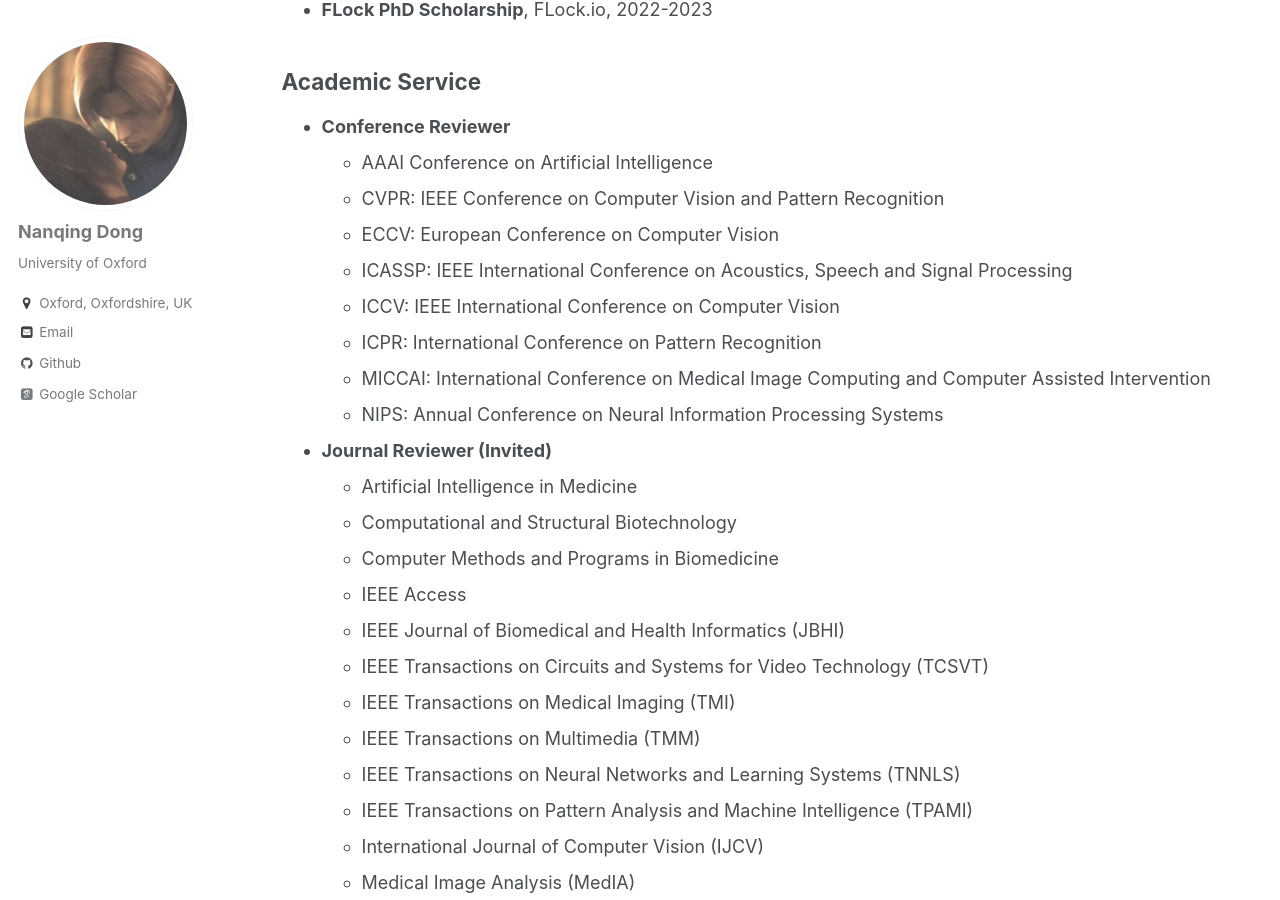
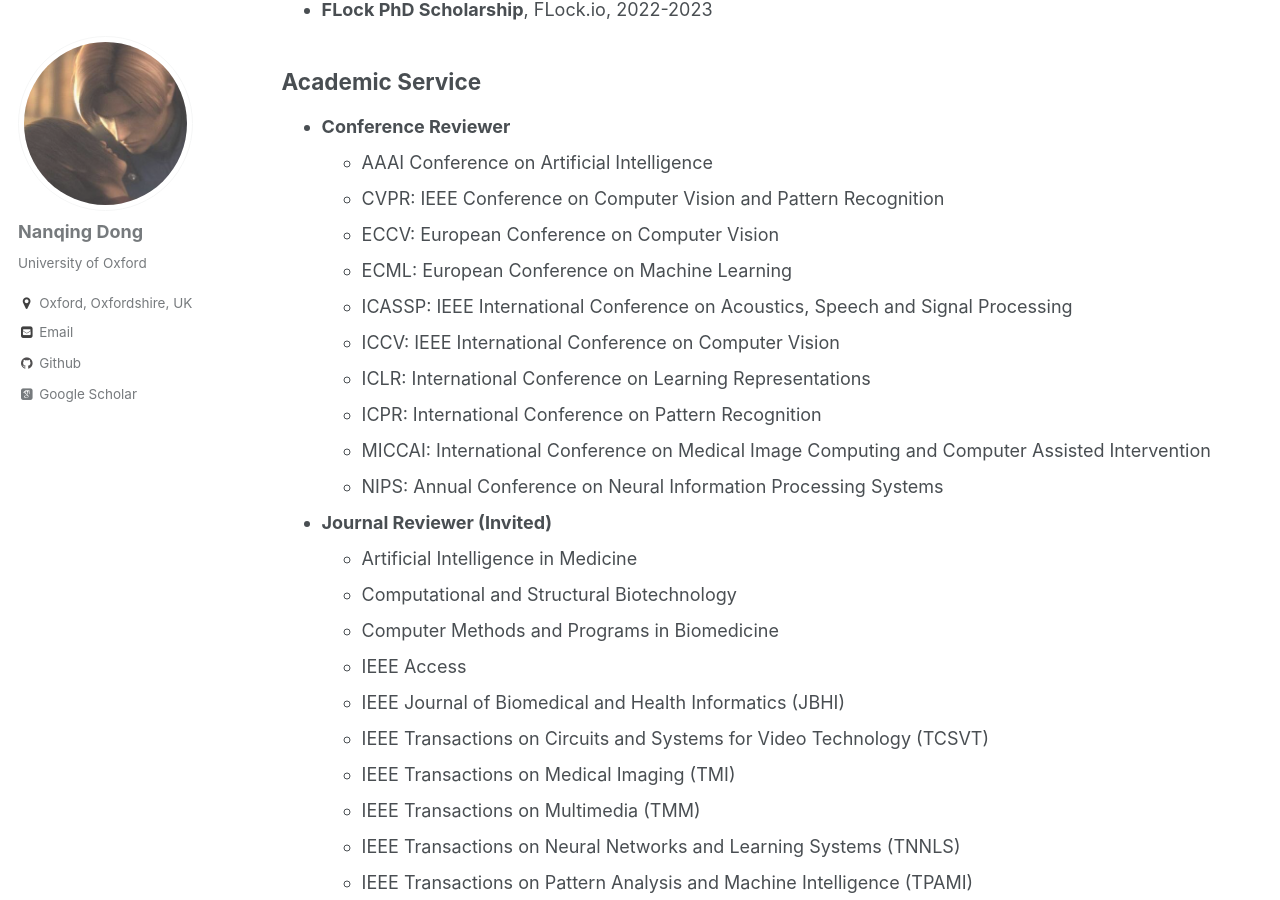
Before and after one commit to eveningdong/eveningdong.github.io, a Jekyll site: the page built from _pages/academic.md, in a window 1280 px wide and 900 px high, scrolled down 1863 px. Built offline with Jekyll 4.4.1, drawn with Linux system fonts in a browser that asks for light colours; some web fonts are replaced.

Commit message:
Add ecml and iclr

```diff
--- a/_pages/academic.md
+++ b/_pages/academic.md
@@ -59,8 +59,10 @@ author_profile: true
   + AAAI Conference on Artificial Intelligence
   + CVPR: IEEE Conference on Computer Vision and Pattern Recognition
   + ECCV: European Conference on Computer Vision
+  + ECML: European Conference on Machine Learning
   + ICASSP: IEEE International Conference on Acoustics, Speech and Signal Processing
   + ICCV: IEEE International Conference on Computer Vision
+  + ICLR: International Conference on Learning Representations
   + ICPR: International Conference on Pattern Recognition
   + MICCAI: International Conference on Medical Image Computing and Computer Assisted Intervention
   + NIPS: Annual Conference on Neural Information Processing Systems
```
